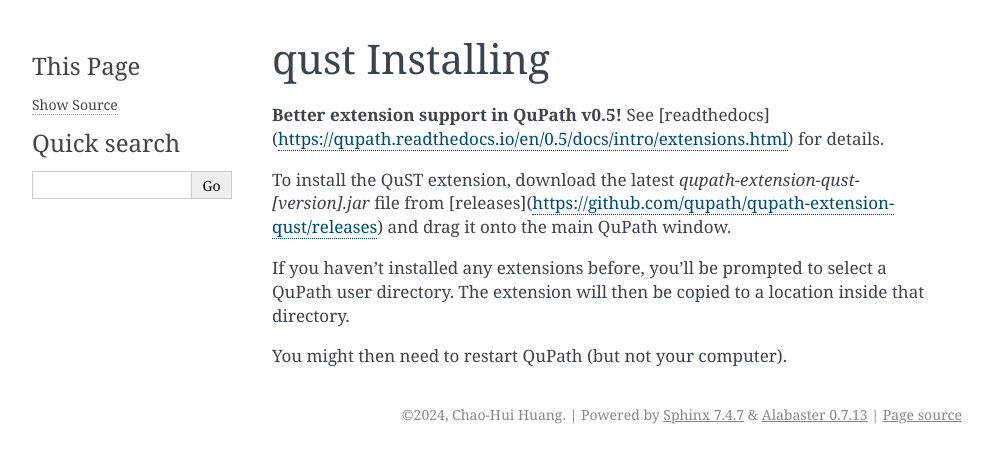
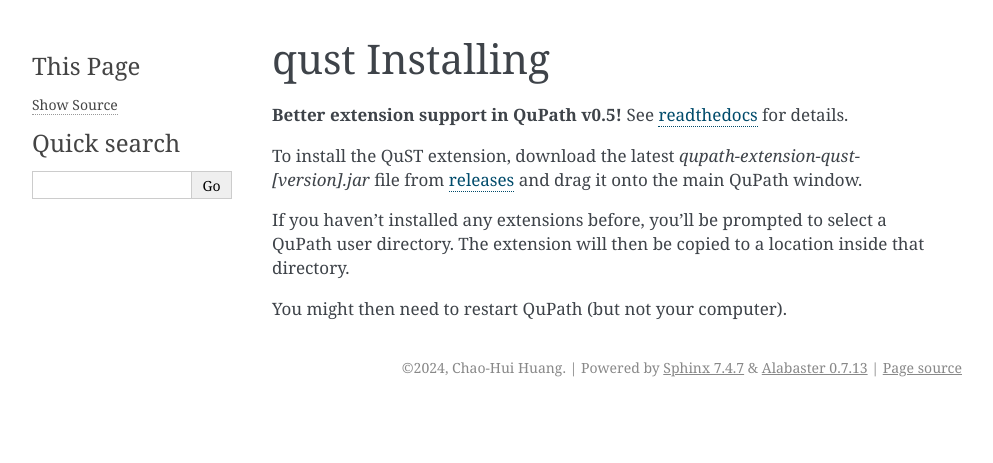
Before and after one commit to huangch/qust, a Sphinx documentation site: the page built from docs/installing.rst, in a window 1280 px wide. Shown: the top 463 px of the page, without its empty margins (148-1141 px from the left). Built offline with Sphinx 7.4.7, drawn with Linux system fonts in a browser that asks for light colours.

Commit message:
Update installing.rst

```diff
--- a/docs/installing.rst
+++ b/docs/installing.rst
@@ -2,9 +2,9 @@
 ===============
 
 **Better extension support in QuPath v0.5!**
-See [readthedocs](https://qupath.readthedocs.io/en/0.5/docs/intro/extensions.html) for details.
+See `readthedocs <https://qupath.readthedocs.io/en/0.5/docs/intro/extensions.html>`_ for details.
 
-To install the QuST extension, download the latest `qupath-extension-qust-[version].jar` file from [releases](https://github.com/qupath/qupath-extension-qust/releases) and drag it onto the main QuPath window.
+To install the QuST extension, download the latest `qupath-extension-qust-[version].jar` file from `releases <https://github.com/qupath/qupath-extension-qust/releases>`_ and drag it onto the main QuPath window.
 
 If you haven't installed any extensions before, you'll be prompted to select a QuPath user directory.
 The extension will then be copied to a location inside that directory.
```
